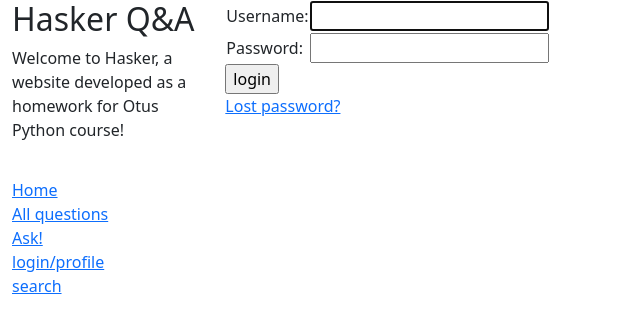
After one commit to AnastasiaKolo/Hasker, a Django app: page /accounts/login/ in a window 1280 px wide. The commit adds this page. Shown: the top 333 px of the page, without its empty margins (0-640 px from the left). Run offline with Django 5.2, Linux system fonts and the light colour scheme.

Commit message:
login and password reset pages work

```diff
--- a/hasker/hasker/settings.py
+++ b/hasker/hasker/settings.py
@@ -125,6 +125,7 @@ USE_TZ = True
 # AUTH_USER_MODEL = "users.User"
 # LOGIN_URL = "user:login"
 # LOGOUT_URL = "user:logout"
+LOGIN_REDIRECT_URL = '/'
 
 # Static files (CSS, JavaScript, Images)
 # https://docs.djangoproject.com/en/5.0/howto/static-files/
@@ -150,3 +151,5 @@ if not TESTING:
         "debug_toolbar.middleware.DebugToolbarMiddleware",
         *MIDDLEWARE,
     ]
+
+EMAIL_BACKEND = 'django.core.mail.backends.console.EmailBackend'
--- a/hasker/hasker/urls.py
+++ b/hasker/hasker/urls.py
@@ -38,3 +38,8 @@ if not TESTING:
 
 # Use static() to add URL mapping to serve static files during development (only)
 urlpatterns += static(settings.STATIC_URL, document_root=settings.STATIC_ROOT)
+
+# Add Django site authentication urls (for login, logout, password management)
+urlpatterns += [
+    path('accounts/', include('django.contrib.auth.urls')),
+]
--- a/hasker/qa/templates/qa/index.html
+++ b/hasker/qa/templates/qa/index.html
@@ -1,4 +1,4 @@
-{% extends "qa/base_generic.html" %}
+{% extends "base_generic.html" %}
 
 {% block content %}
 <div class="container-fluid">
--- a/hasker/qa/templates/qa/question_detail.html
+++ b/hasker/qa/templates/qa/question_detail.html
@@ -1,4 +1,4 @@
-{% extends "qa/base_generic.html" %}
+{% extends "base_generic.html" %}
 
 {% block content %}
     <h1>Title: {{ question.title }}</h1>
--- /dev/null
+++ b/hasker/templates/registration/logged_out.html
@@ -0,0 +1,6 @@
+{% extends "base_generic.html" %}
+
+{% block content %}
+  <p>Logged out!</p>
+  <a href="{% url 'login'%}">Click here to login again.</a>
+{% endblock %}
--- /dev/null
+++ b/hasker/templates/registration/login.html
@@ -0,0 +1,37 @@
+{% extends "base_generic.html" %}
+
+{% block content %}
+
+    {% if form.errors %}
+        <p>Your username and password didn't match. Please try again.</p>
+    {% endif %}
+
+    {% if next %}
+        {% if user.is_authenticated %}
+        <p>Your account doesn't have access to this page. To proceed,
+        please login with an account that has access.</p>
+        {% else %}
+        <p>Please login to see this page.</p>
+        {% endif %}
+    {% endif %}
+
+    <form method="post" action="{% url 'login' %}">
+        {% csrf_token %}
+        <table>
+        <tr>
+            <td>{{ form.username.label_tag }}</td>
+            <td>{{ form.username }}</td>
+        </tr>
+        <tr>
+            <td>{{ form.password.label_tag }}</td>
+            <td>{{ form.password }}</td>
+        </tr>
+        </table>
+        <input type="submit" value="login">
+        <input type="hidden" name="next" value="{{ next }}">
+    </form>
+
+    {# Assumes you set up the password_reset view in your URLconf #}
+    <p><a href="{% url 'password_reset' %}">Lost password?</a></p>
+
+{% endblock %}
--- /dev/null
+++ b/hasker/templates/registration/password_reset_complete.html
@@ -0,0 +1,6 @@
+{% extends "base_generic.html" %}
+
+{% block content %}
+  <h1>The password has been changed!</h1>
+  <p><a href="{% url 'login' %}">log in again?</a></p>
+{% endblock %}
--- /dev/null
+++ b/hasker/templates/registration/password_reset_done.html
@@ -0,0 +1,5 @@
+{% extends "base_generic.html" %}
+
+{% block content %}
+  <p>We've emailed you instructions for setting your password. If they haven't arrived in a few minutes, check your spam folder.</p>
+{% endblock %}
--- /dev/null
+++ b/hasker/templates/registration/password_reset_email.html
@@ -0,0 +1,2 @@
+Someone asked for password reset for email {{ email }}. Follow the link below:
+{{ protocol }}://{{ domain }}{% url 'password_reset_confirm' uidb64=uid token=token %}
```
Also changed, not shown: hasker/templates/registration/password_reset_confirm.html (added, +29 -0 lines), hasker/templates/registration/password_reset_form.html (added, +12 -0 lines), hasker/templates/base_generic.html (renamed from hasker/qa/templates/qa/base_generic.html).
